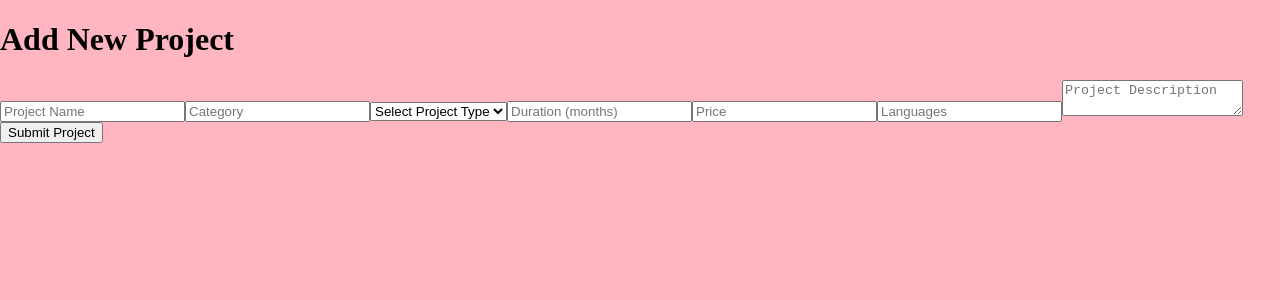
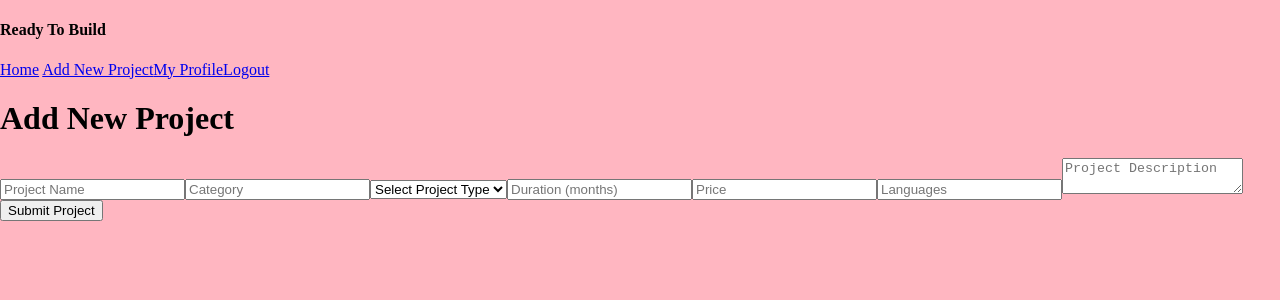
Before and after one commit to ALhanoofe/ReadyToBuiled-Frontend, a React (Vite) app: page /ProjectForm in a window 1280 px wide. Shown: the top 300 px of the page. Built offline with nearby package versions, Linux system fonts and the light colour scheme; no server answers; sample sign-in values are in the browser's storage.

Commit message:
done with the nav and intitial creating for profile

```diff
--- a/src/App.jsx
+++ b/src/App.jsx
@@ -5,7 +5,9 @@ import SignIn from './components/SignIn'
 import Register from './components/Register'
 import { useState, useEffect } from "react"
 import { CheckSession } from './services/Auth'
-// import Nav from './components/Nav'
+import Nav from './components/Nav'
+import RequireAuth from './components/RequireAuth'
+import Profile from './components/Profile'
 
 import ProjectForm from './components/ProjectForm'
 
@@ -35,18 +37,23 @@ const App = () => {
   return (
     <>
     <header>
-        {/* <Nav user={user} handleLogOut={handleLogOut} /> */}
+        <Nav user={user} handleLogOut={handleLogOut} />
       </header>
       <Routes>
         <Route path="/" element={<SignIn setUser={setUser} />} />
         <Route path="/register" element={<Register />} />
 
         <Route path="/home" element={<Home />} />
-        <Route path="/" element={<Home />} />
+        {/* <Route path="/" element={<Home />} /> */}
+        <Route path="profile" element={<Profile />} />
 
 
 
-        <Route path='/ProjectForm' element={<ProjectForm />}/>
+        <Route path='/ProjectForm' element={
+            <RequireAuth>
+            <ProjectForm />
+            </RequireAuth>
+          }/>
       </Routes>
     </>
   )
--- a/src/components/Nav.jsx
+++ b/src/components/Nav.jsx
@@ -0,0 +1,39 @@
+import { NavLink } from "react-router-dom"
+import { Signout } from "../services/Auth"
+
+
+const Nav = () => {
+  const handleLogOut = () => {
+    Signout()
+  }
+  const isLoggedIn = !!localStorage.getItem("token")
+
+  return (
+    <nav className="navbar">
+      <h4>Ready To Build</h4>
+      <div>
+        <NavLink to="home">Home</NavLink>
+        <> </>
+
+
+        {isLoggedIn ? (
+          <>
+            <NavLink to="ProjectForm">Add New Project</NavLink>
+            <NavLink to="profile">My Profile</NavLink>
+            <NavLink to="/" onClick={handleLogOut}>Logout</NavLink>
+
+          </>
+        ) : (
+          <>
+            <NavLink to="/">Sign In</NavLink>
+            <> </>
+          </>
+        )}
+
+
+      </div>
+    </nav >
+  )
+}
+
+export default Nav
--- a/src/components/RequireAuth.jsx
+++ b/src/components/RequireAuth.jsx
@@ -0,0 +1,9 @@
+import { Navigate } from "react-router-dom";
+
+const RequireAuth = ({ children }) => {
+  const isSignedIn = !!localStorage.getItem("token");
+  if (!isSignedIn) return <Navigate to="/" />;
+  return children;
+};
+
+export default RequireAuth;
```
Also changed, not shown: src/components/Profile.jsx (+10 -0 lines).
